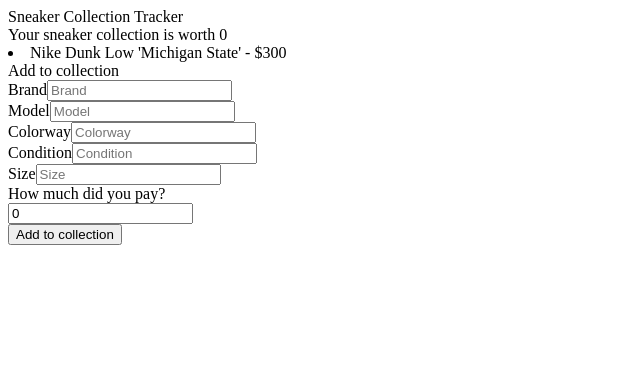
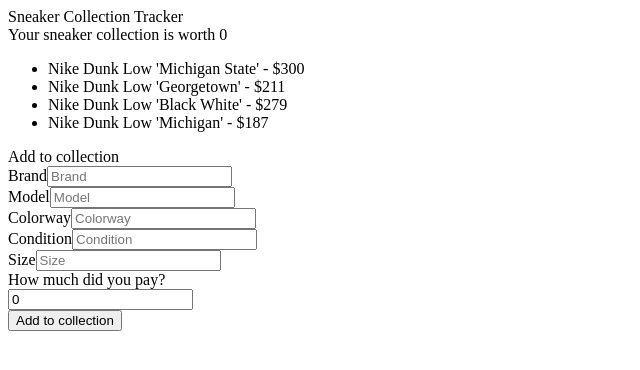
Before and after one commit to Uvacoder/snkr-collection-tracker, a React (Create React App) app: page / in a window 1280 px wide. Shown: the top 370 px of the page, without its empty margins (0-640 px from the left). Built offline with nearby package versions, Linux system fonts and the light colour scheme.

Commit message:
used .map to loop through hard coded object to test functionality

```diff
--- a/src/components/SneakerList.jsx
+++ b/src/components/SneakerList.jsx
@@ -1,9 +1,14 @@
-import React from 'react'
+import React, { useContext } from 'react'
+import { GlobalContext } from './context/GlobalState'
 
 export const SneakerList = () => {
+    const { sneakers } = useContext(GlobalContext);
+
     return (
         <div>
-            <li>Nike Dunk Low 'Michigan State' - $300</li>
+            <ul>
+            {sneakers.map(sneakers => (<li>{sneakers.brand} {sneakers.model} '{sneakers.colorway}' - ${sneakers.price}</li>))}
+            </ul>
         </div>
     )
 }
```
